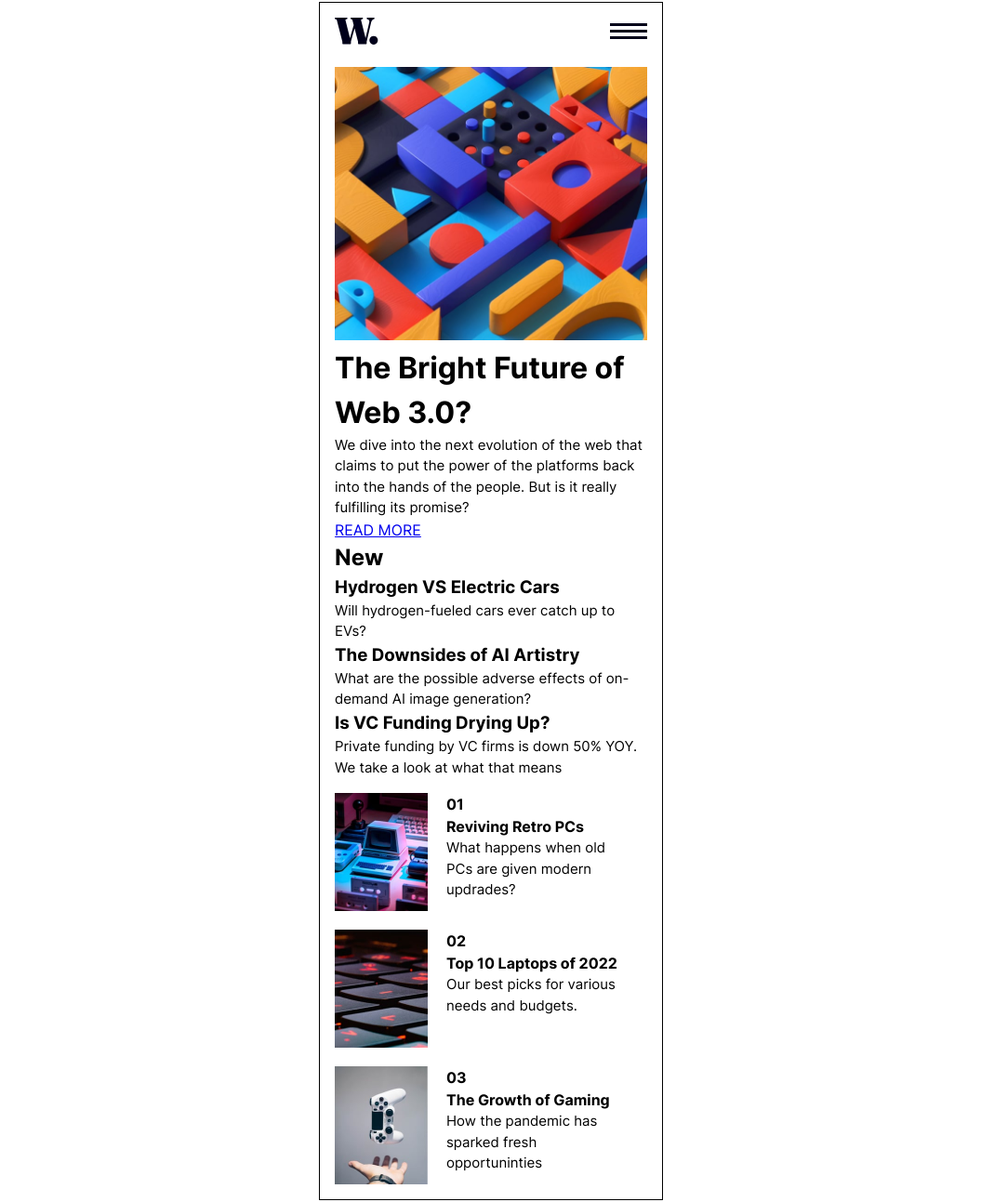
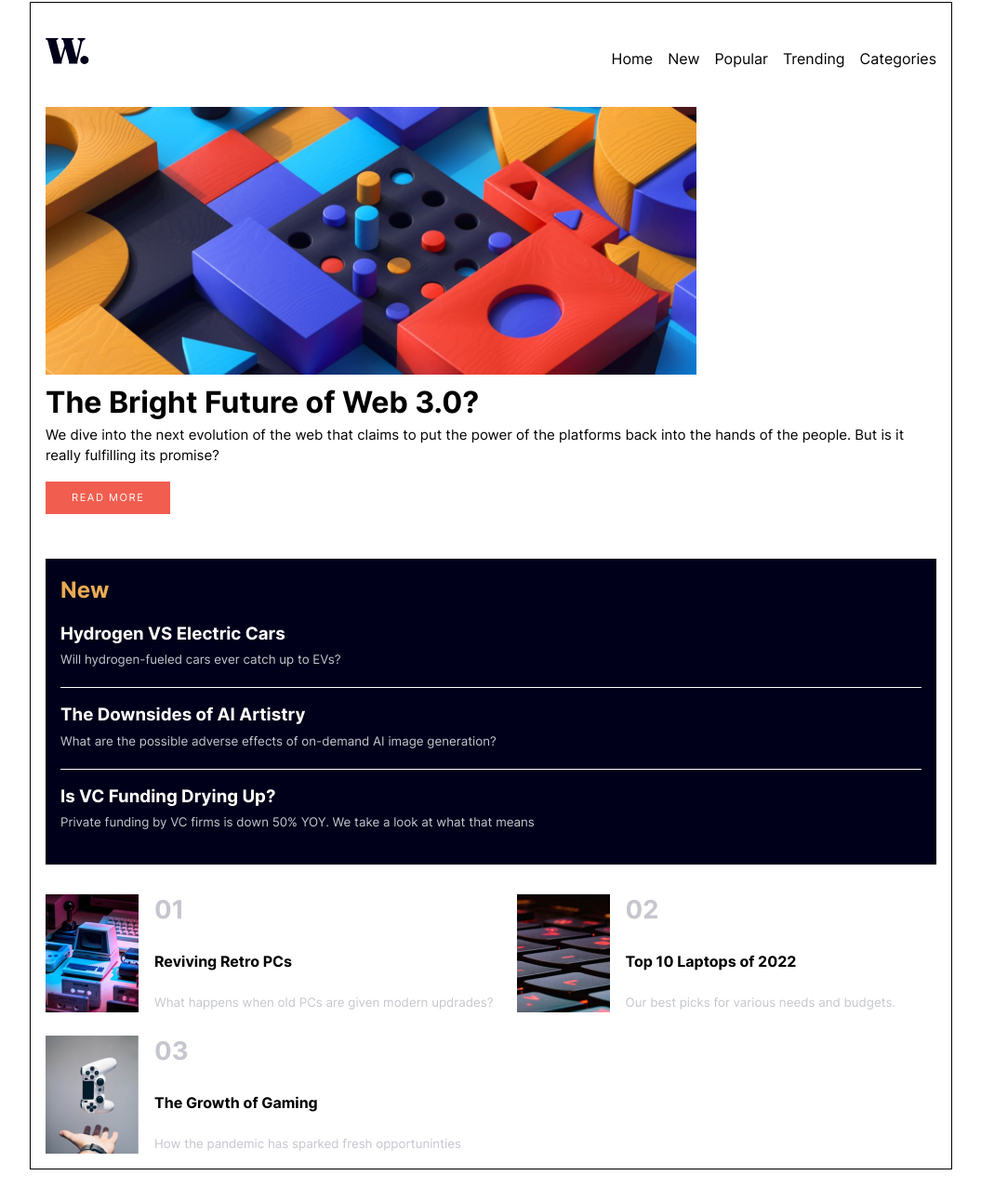
Before and after one commit to ikennarichard/News-homepage, a plain HTML site: page index.html in a window 1280 px wide. Shown: the whole page at 93% size, without its empty margins (112-1167 px from the left). After the commit the page ends 1260 px from the top, so only its background shows below. Drawn offline with Linux system fonts and the light colour scheme; a script that the page names is missing.

Commit message:
Refactor code

```diff
--- a/index.html
+++ b/index.html
@@ -10,15 +10,17 @@
 </head>
 <body>
   <div class="wrapper">
+    <div class="left_layer"></div>
     <header>
-
       <!-- logo -->
       <img src="./assets/images/logo.svg" alt="product logo" class="logo">
 
-      <img src="./assets/images/icon-menu.svg" alt="hamburger icon" class="hamburger_icon">
+     <div class="hamburger_icon">
+     </div>
 
       <!-- nav list -->
-    <nav>
+
+        <nav>
       <ul>
         <li><a href="index.html">Home</a></li>
         <li><a href="index.html">New</a></li>
@@ -36,8 +38,12 @@
     <main>
       <!-- top  -->
       <div class="top">
-        <img src="./assets/images/image-web-3-mobile.jpg" alt="">
-
+        <div class="hero_image">
+        <picture>
+          <source media="(min-width:1000px)" srcset="./assets/images/image-web-3-desktop.jpg">
+          <img src="./assets/images/image-web-3-mobile.jpg" alt="">
+        </picture>
+      </div>
         <h1 class="heading">The Bright Future of Web 3.0?</h1>
         <p>  We dive into the next evolution of the web that claims to put the power of the platforms back into the hands of the people. But is it really fulfilling its promise?</p>
 
@@ -50,39 +56,47 @@
 
         <div class="articles hydrogen">
           <h3>Hydrogen VS Electric Cars</h3>
-          <p>Will hydrogen-fueled cars ever catch up to EVs?</p>
+          <small>Will hydrogen-fueled cars ever catch up to EVs?</small>
         </div>
         <div class="articles downsides">
           <h3>The Downsides of AI Artistry</h3>
-          <p>What are the possible adverse effects of on-demand AI image generation?</p>
+          <small>What are the possible adverse effects of on-demand AI image generation?</small>
         </div>
         <div class="articles funding">
           <h3>Is VC Funding Drying Up?</h3>
-          <p>Private funding by VC firms is down 50% YOY. We take a look at what that means</p>
+          <small>Private funding by VC firms is down 50% YOY. We take a look at what that means</small>
         </div>
       </div>
 
       <!-- botttom -->
       <div class="bottom">
-        <!-- images -->
-        <img src="./assets/images/image-retro-pcs.jpg" alt=" a retro pc" class="retro">
-        <img src="./assets/images/image-top-laptops.jpg" alt="key pads with neon lights" class="laptops">
-        <img src="./assets/images/image-gaming-growth.jpg" alt=" a retro pc" class="gaming">
         <!-- topics -->
         <div class="first">
-          <b>01</b>
-          <h4>Reviving Retro PCs</h4>
-          <p>What happens when old PCs are given modern updrades?</p>
+          <img src="./assets/images/image-retro-pcs.jpg" alt=" a retro pc" class="retro">
+          <div>
+            <b>01</b>
+            <h4>Reviving Retro PCs</h4>
+            <small>What happens when old PCs are given modern updrades?</small>
+          </div>
+          <!-- second -->
         </div>
         <div class="second">
-          <b>02</b>
+          <img src="./assets/images/image-top-laptops.jpg" alt="key pads with neon lights" class="laptops">
+          <div>
+            <b>02</b>
           <h4>Top 10 Laptops of 2022</h4>
-          <p>Our best picks for various needs and budgets.</p>
+          <small>Our best picks for various needs and budgets.</small>
+          </div>
+
+          <!-- third -->
         </div>
         <div class="third">
+          <img src="./assets/images/image-gaming-growth.jpg" alt=" a retro pc" class="gaming">
+          <div>
           <b>03</b>
           <h4>The Growth of Gaming</h4>
-          <p>How the pandemic has sparked fresh opportuninties</p>
+          <small>How the pandemic has sparked fresh opportuninties</small>
+        </div>
         </div>
       </div>
 
--- /dev/null
+++ b/script.js
@@ -0,0 +1,12 @@
+const menu = document.querySelector('.hamburger_icon');
+
+const nav = document.querySelector('nav');
+
+const leftLayer = document.querySelector('.left_layer')
+
+menu.addEventListener('click', (e) => {
+    e.target.classList.toggle('close');
+
+    nav.classList.toggle('show_nav');
+    leftLayer.classList.toggle('show_layer')
+})
--- a/styles.css
+++ b/styles.css
@@ -39,9 +39,10 @@ img {
 
 
 div.wrapper {
+    position: relative;
     padding: 1em;
     margin: 2px 0;
-    width: 370px;
+    max-width: 600px;
     border: 1px solid;
     display: grid;
     gap: 24px;
@@ -49,6 +50,7 @@ div.wrapper {
 
 
 header {
+
     display: flex;
     justify-content: space-between;
     align-items: center;
@@ -61,43 +63,201 @@ header {
 }
 
 
+.hamburger_icon {
+    z-index: 2;
+    width: 30px;
+    height: 50px;
+    cursor: pointer;
+    background: url(./assets/images/icon-menu.svg) no-repeat center;
+}
+
+
+.close {
+    background: url(./assets/images/icon-menu-close.svg) no-repeat center;
+    /* transition: 0.5s ease-in-out; */
+}
+
+
+.left_layer {
+    position: absolute;
+    top: 0;
+    bottom: 0;
+    z-index: 1;
+    height: 100%;
+    width: 0;
+    background-color: rgba(0, 0, 0, 0.6);
+    transition: width .5s ease-in-out;
+}
+
+.show_layer {
+    width: 35%;
+}
+
+
 nav {
-    display: none;
-    position: fixed;
+    padding-block-start: 8em;
+    background-color: var(--off-white);
+    height: 100%;
+    width: 0;
+    z-index: 1;
+    position: absolute;
+    overflow: hidden;
+    top: 0;
+    bottom: 0;
+    right: 0;
+    transition: width .5s ease-in-out;
+}
+
+
+nav > ul {
+    list-style: none;
+
+}
+
+nav > ul > li {
+    margin-block-end: 1em;
+    margin-inline-start: -1em;
+}
+
+
+nav > ul > li > a {
+    text-decoration: none;
+    color: dark var(--dark-grayish-blue);
+}
+
+
+.show_nav {
+    width: 65%;
+}
+
+
+main {
+    position: relative;
+}
+
+
+.top > a {
+    text-decoration: none;
+    background-color: var(--soft-red);
+    color: var(--off-white);
+    padding: .8em 1.5em;
+    letter-spacing: 1.5px;
+    font-size: .7rem;
+    display: inline-block;
+    margin-block-start: 1.5em;
+    width: 12em;
+    text-align: center;
+}
+
+
+.center {
+    margin-block-start: 3em;
+    display: grid;
+    gap: 15px;
+    background-color: var(--very-dark-blue);
+    padding: 1em 1em;
+}
+
+
+.center > h2 {
+    color: var(--soft-orange);
+}
+
+.center > div {
+    border-bottom: 1px solid;
+    padding-block-end: 1.2em;
+    color: var(--off-white);
+}
+
+
+.center > div:nth-child(4) {
+    border: none;
+}
+
+
+.center > div > small {
+    color: var(--grayish-blue);
 }
 
 
 .bottom {
-    display: grid;
-    grid-template-columns: 100px 190px;
-    grid-template-areas:
-    "retro first"
-    "laptops second"
-    "gaming third";
-    margin-block-start: 1em;
-    gap: 20px;
+    display: flex;
+    flex-wrap: wrap;
+    margin-block-start: 2em;
+    gap: 25px;
 }
 
-.retro {
-    grid-area: retro;
+
+.bottom > div {
+    display: flex;
+    flex: 0 1 auto;
+    gap: 17px;
 }
 
-.laptops {
-    grid-area: laptops;
+.bottom > div > img {
+    width: 100px
 }
 
-.gaming {
-    grid-area: gaming;
+
+.bottom > div > div {
+    display: flex;
+    flex-direction: column;
+    justify-content: space-between;
+    /* flex: 1 1 auto; */
 }
 
-.first {
-    grid-area: first;
+
+.bottom > div > div > b {
+    color: var(--grayish-blue);
+    font-size: 1.7rem;
+    margin-top: -3px;
 }
 
-.seocnd {
-    grid-area: second;
+
+.bottom > div > div > h4 {
+    color: dark var(--dark-grayish-blue);
 }
 
-.third {
-    grid-area: third;
+
+.bottom > div > div > small {
+    color: var(--grayish-blue);
 }
+
+
+@media (min-width: 1000px) {
+    div.wrapper {
+        padding: 1em;
+        margin: 2px 0;
+        max-width: 992px;
+        border: 1px solid;
+        display: grid;
+        gap: 24px;
+    }
+
+
+    .hero_image {
+        width: 700px;
+    }
+
+    .hamburger_icon {
+        display: none;
+    }
+
+
+    nav {
+        width: fit-content;
+        position: relative;
+        background: none;
+        padding: 0;
+        display: flex;
+        height: fit-content;
+        padding-block-start: 2em;
+    }
+
+
+    nav ul {
+        display: flex;
+        gap: 2em;
+        justify-content: flex-end;
+    }
+}
```
